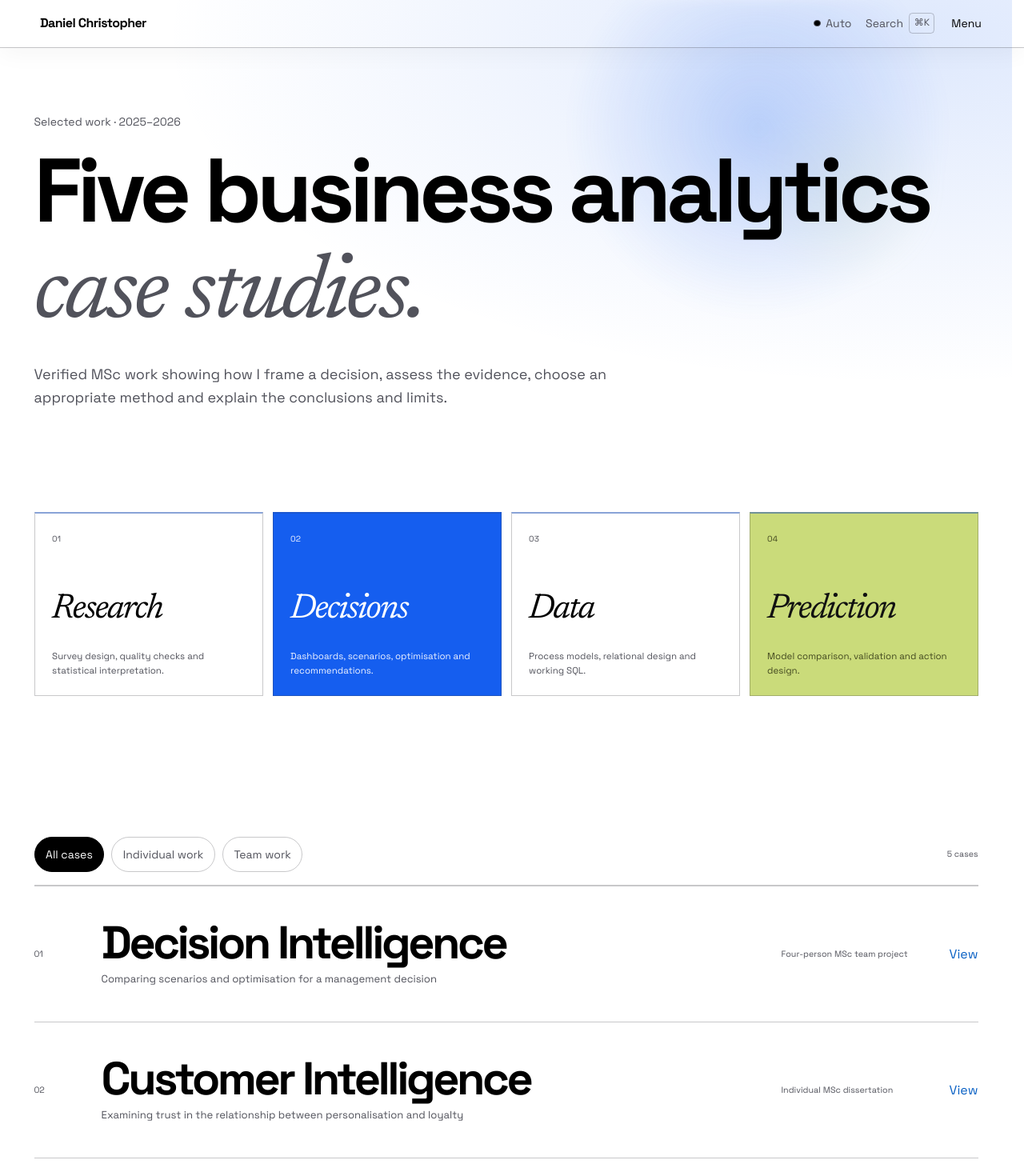
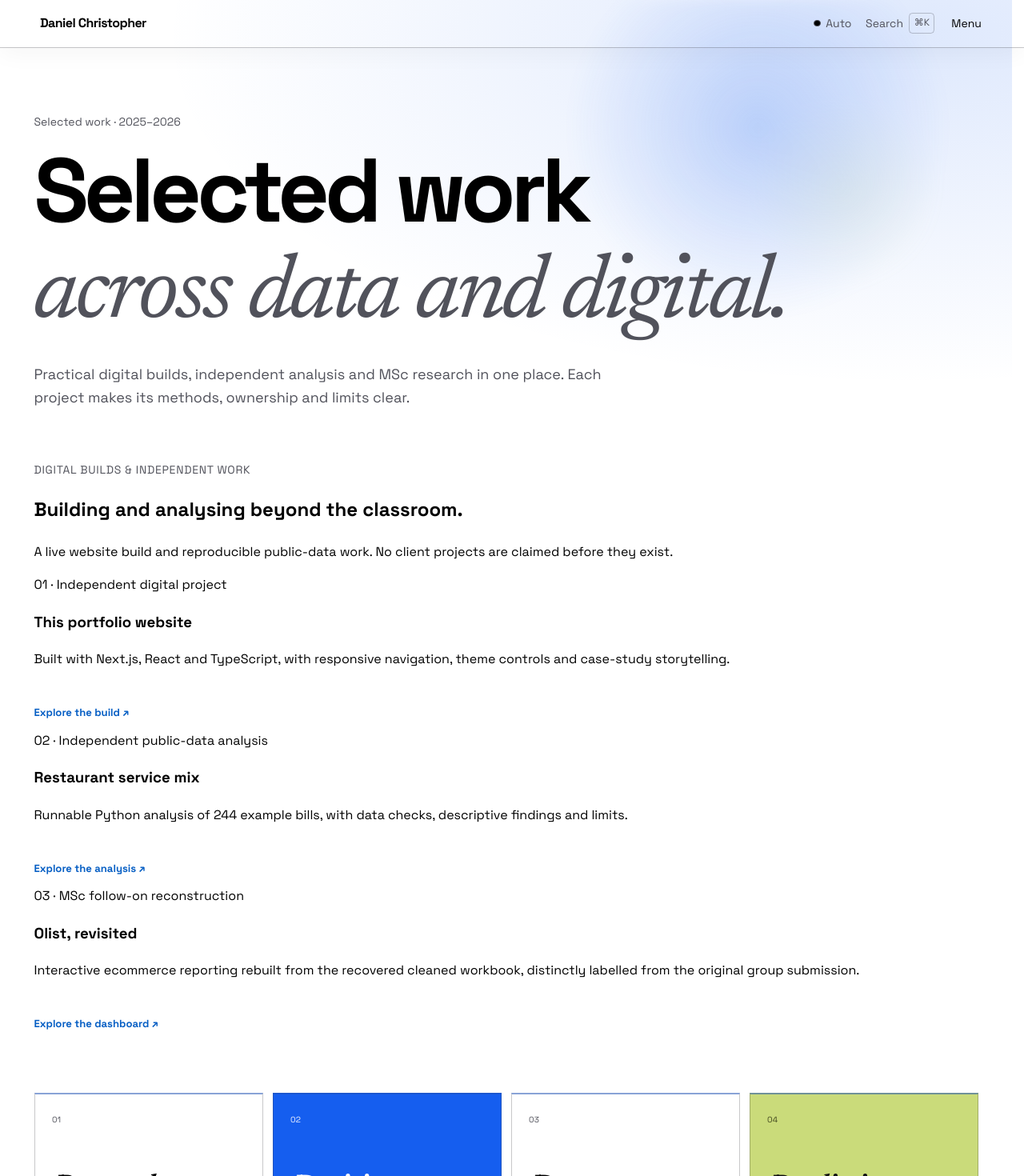
Before and after one commit to dccchidera-lgtm/dccchidera-lgtm.github.io, a Next.js app: page /work in a window 1280 px wide. Shown: the top 1470 px of the page at 80% size. Built offline with nearby package versions, Linux system fonts and the light colour scheme.

Commit message:
Organise work by independent digital builds and attributed MSc case studies

```diff
--- a/app/work/page.tsx
+++ b/app/work/page.tsx
@@ -7,7 +7,7 @@ import { cases } from '@/lib/cases';
 
 export const metadata = pageMetadata(
   'Work',
-  'Five MSc business analytics case studies featuring Daniel Christopher’s individual work and clearly attributed team work.',
+  'Digital builds, independent analytical projects and clearly attributed MSc case studies by Daniel Christopher.',
   '/work/',
 );
 
@@ -24,14 +24,44 @@ export default function WorkPage() {
           <div className="shell">
             <small>Selected work · 2025–2026</small>
             <h1>
-              Five business analytics
+              Selected work
               <br />
-              <span>case studies.</span>
+              <span>across data and digital.</span>
             </h1>
             <p>
-              Verified MSc work showing how I frame a decision, assess the evidence,
-              choose an appropriate method and explain the conclusions and limits.
+              Practical digital builds, independent analysis and MSc research in one place.
+              Each project makes its methods, ownership and limits clear.
             </p>
+          </div>
+        </section>
+
+        <section className="work-digital-feature" aria-labelledby="work-digital-title">
+          <div className="shell">
+            <p className="overline">Digital builds & independent work</p>
+            <div className="work-digital-heading">
+              <h2 id="work-digital-title">Building and analysing beyond the classroom.</h2>
+              <p>A live website build and reproducible public-data work. No client projects are claimed before they exist.</p>
+            </div>
+            <div className="work-digital-grid">
+              <article>
+                <span>01 · Independent digital project</span>
+                <h3>This portfolio website</h3>
+                <p>Built with Next.js, React and TypeScript, with responsive navigation, theme controls and case-study storytelling.</p>
+                <NativeLink className="arrow-link" href="/site-build">Explore the build ↗</NativeLink>
+              </article>
+              <article>
+                <span>02 · Independent public-data analysis</span>
+                <h3>Restaurant service mix</h3>
+                <p>Runnable Python analysis of 244 example bills, with data checks, descriptive findings and limits.</p>
+                <NativeLink className="arrow-link" href="/service-mix">Explore the analysis ↗</NativeLink>
+              </article>
+              <article>
+                <span>03 · MSc follow-on reconstruction</span>
+                <h3>Olist, revisited</h3>
+                <p>Interactive ecommerce reporting rebuilt from the recovered cleaned workbook, distinctly labelled from the original group submission.</p>
+                <NativeLink className="arrow-link" href="/olist-reconstruction">Explore the dashboard ↗</NativeLink>
+              </article>
+            </div>
           </div>
         </section>
 
@@ -44,8 +74,9 @@ export default function WorkPage() {
           </div>
         </section>
 
-        <section className="work-index">
+        <section className="work-index" aria-label="MSc analytics case studies">
           <div className="shell">
+            <div className="work-index-intro"><p className="overline">Academic evidence</p><h2>Five MSc analytics case studies.</h2><p>Individual and team work, with original submission evidence and limitations identified.</p></div>
             <WorkBrowser projects={cases} />
           </div>
         </section>
@@ -68,8 +99,8 @@ export default function WorkPage() {
         <section className="writing-samples">
           <div className="shell writing-grid">
             <div className="writing-heading" data-reveal>
-              <p className="overline">Selected analytical writing</p>
-              <h2>Additional analytical writing from individual assignments.</h2>
+              <p className="overline">Further analytical writing</p>
+              <h2>Research, frameworks and exploratory questions.</h2>
             </div>
             <article id="independent-service-mix" data-reveal>
               <span>Independent public-data project · reproducible Python</span>
```
